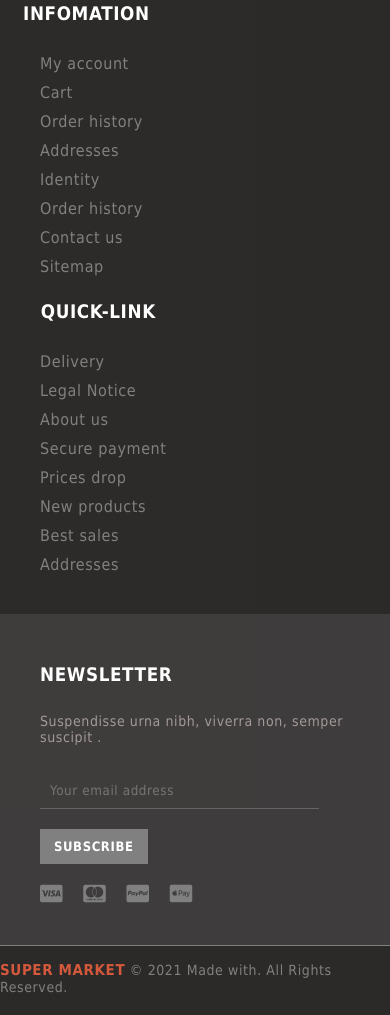
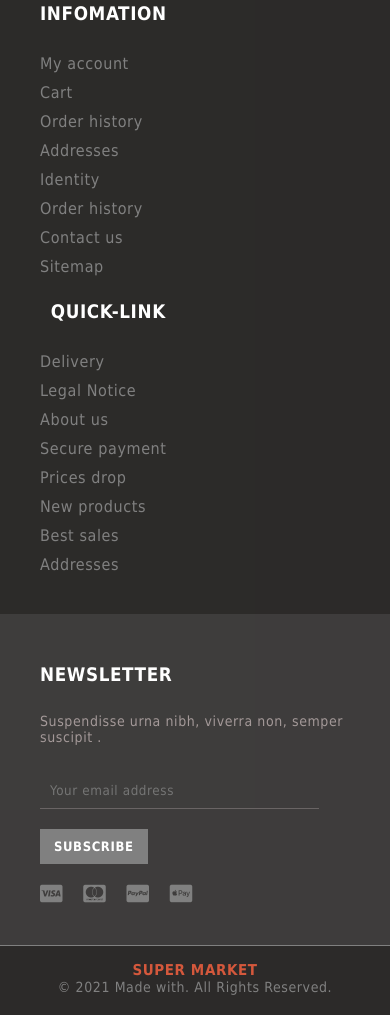
Before and after one commit to PyaesoneNyein96/e-commerce-demo, a plain HTML site: page index.html in a window 390 px wide. Shown: the part 10113-11128 px from the top of the page. Drawn offline with nearby package versions, Linux system fonts and the light colour scheme.

Commit message:
fintal-3

```diff
--- a/style.css
+++ b/style.css
@@ -907,6 +907,7 @@ ul span,
 /* ------  */
 
 .footer {
+  width: 100%;
   display: flex;
   flex-direction: column;
   align-items: center;
@@ -978,6 +979,7 @@ legend * {
   padding-bottom: 15px;
 }
 .contact {
+  padding-left: 20px;
   padding-top: 50px;
   color: var(--text-color);
   display: flex;
@@ -1022,6 +1024,7 @@ legend * {
 }
 
 .infomation h3 {
+  margin-left: 20px;
   text-transform: uppercase;
   color: var(--text-color);
   margin-bottom: 25px;
@@ -1083,10 +1086,11 @@ legend * {
 }
 /* ----------- */
 
-@media (max-width: 950px) {
+@media (max-width: 900px) {
   .footer-innter-content {
     flex-direction: column;
   }
+
   .mid-info {
     flex-direction: column;
     align-items: flex-start;
@@ -1097,6 +1101,11 @@ legend * {
   }
   .newsletter {
     width: 100%;
+  }
+  .copy-right {
+    display: flex;
+    flex-direction: column;
+    align-items: center;
   }
 }
 
```
